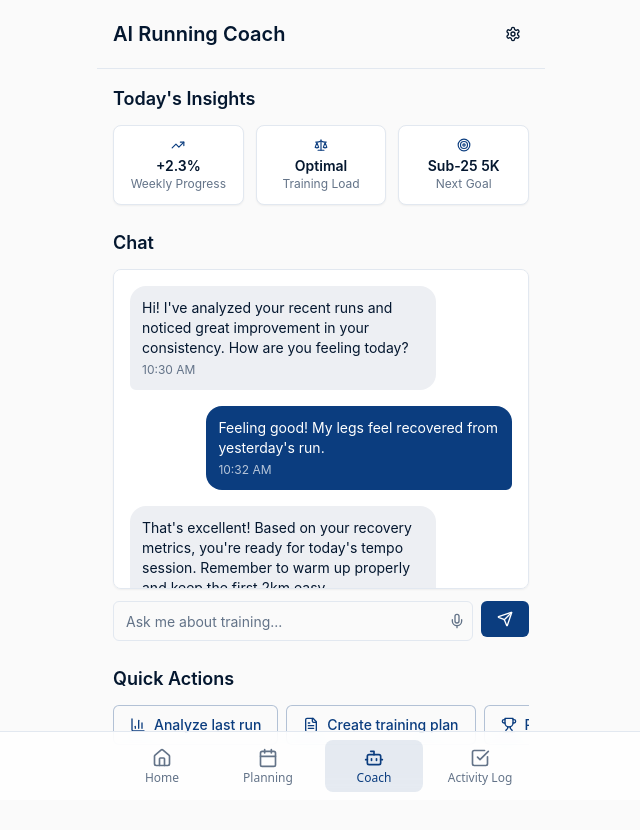
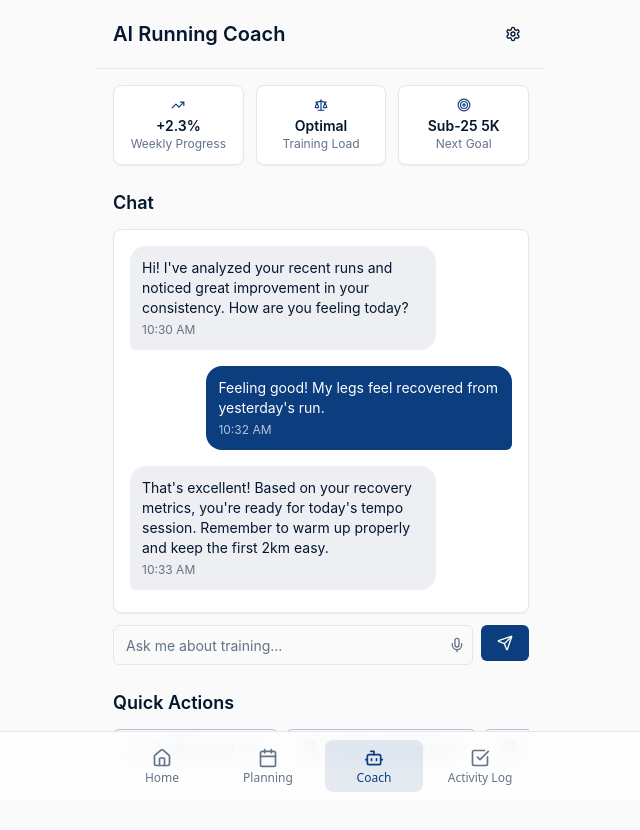
Before and after one commit to TheRemi120/tokyoHackathon_LSE, a React (Vite) app: page /coach in a window 1280 px wide. Shown: the top 830 px of the page, without its empty margins (319-959 px from the left). Built offline with nearby package versions, Linux system fonts and the light colour scheme.

Commit message:
Remove "Today's Insights" title
Removed the "Today's Insights" title from the Coach page and further increased the chat height.

```diff
--- a/src/pages/Coach.tsx
+++ b/src/pages/Coach.tsx
@@ -56,7 +56,6 @@ const Coach = () => {
       <div className="p-4 space-y-6">
         {/* Today's Insights */}
         <div>
-          <h2 className="text-lg font-semibold mb-3 text-foreground">Today's Insights</h2>
           <div className="grid grid-cols-3 gap-3">
             {insights.map(({ icon: Icon, value, label }, i) => (
               <Card key={i} className="p-3 text-center h-20 flex flex-col justify-center">
@@ -71,7 +70,7 @@ const Coach = () => {
         {/* Chat Feed */}
         <div>
           <h2 className="text-lg font-semibold mb-3 text-foreground">Chat</h2>
-          <Card className="p-4 h-80 overflow-y-auto">
+          <Card className="p-4 h-96 overflow-y-auto">
             <div className="space-y-4">
               {chatMessages.map((msg) => (
                 <div key={msg.id} className={`flex ${msg.isAI ? 'justify-start' : 'justify-end'}`}>
```
